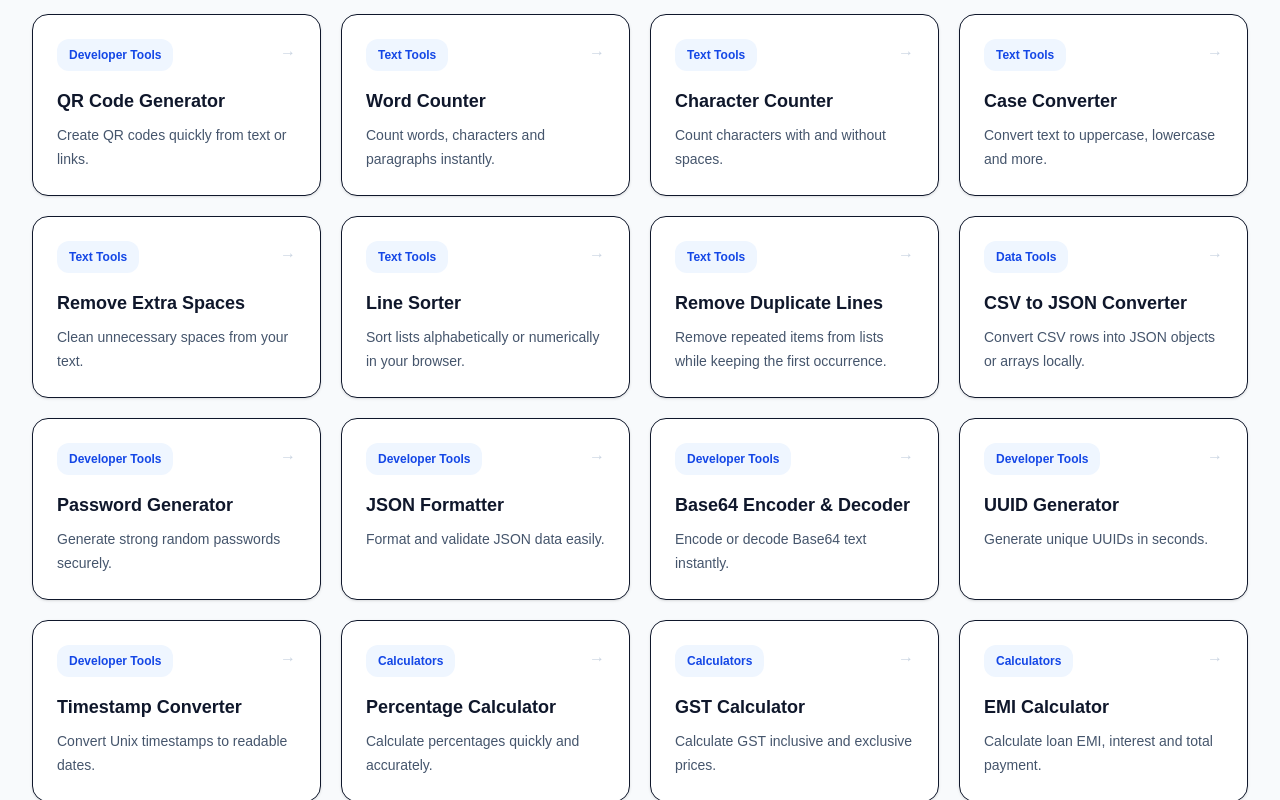
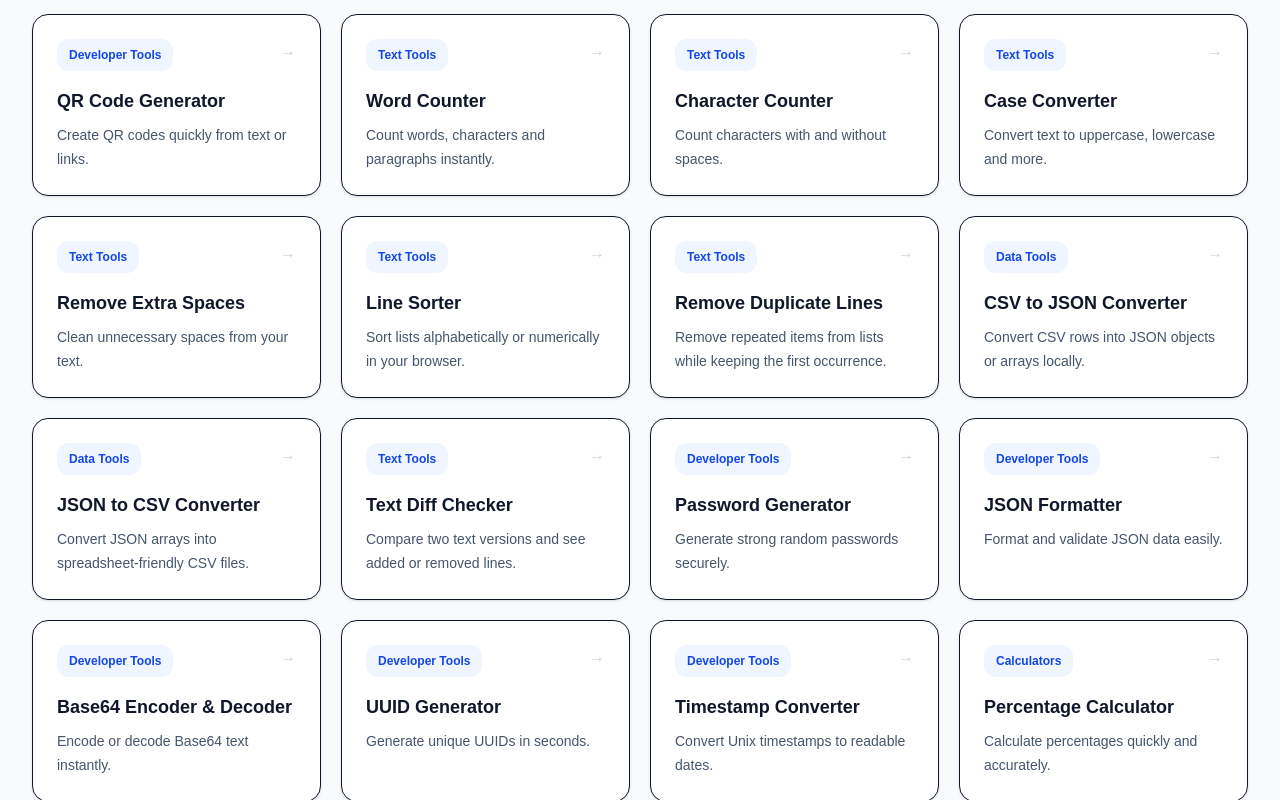
Before and after one commit to WellProSoftware/kaamkitpro, a Next.js app: page / in a window 1280 px wide. Shown: the part 1246-2046 px from the top of the page. Built offline with nearby package versions, Linux system fonts and the light colour scheme.

Commit message:
feat: list JSON to CSV and text diff tools

```diff
--- a/src/app/page.tsx
+++ b/src/app/page.tsx
@@ -70,6 +70,18 @@ const tools: Tool[] = [
     description: "Convert CSV rows into JSON objects or arrays locally.",
     href: "/tools/csv-to-json",
     category: "Data Tools",
+  },
+  {
+    name: "JSON to CSV Converter",
+    description: "Convert JSON arrays into spreadsheet-friendly CSV files.",
+    href: "/tools/json-to-csv",
+    category: "Data Tools",
+  },
+  {
+    name: "Text Diff Checker",
+    description: "Compare two text versions and see added or removed lines.",
+    href: "/tools/text-diff-checker",
+    category: "Text Tools",
   },
   {
     name: "Password Generator",
```
